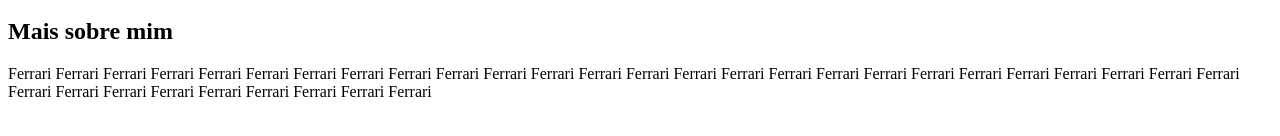
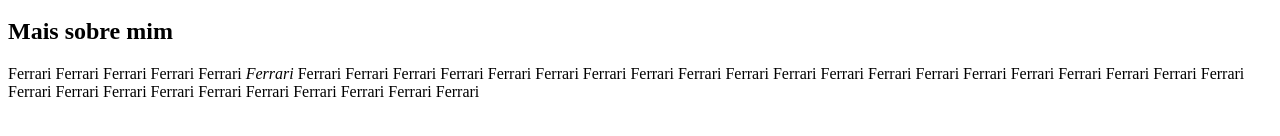
Before and after one commit to gustavoGGV/gustavovieira, a plain HTML site: page index.html in a window 1280 px wide. Shown: the part 138-274 px from the top of the page. Drawn offline with Linux system fonts and the light colour scheme.

Commit message:
Update index.html

```diff
--- a/index.html
+++ b/index.html
@@ -10,7 +10,7 @@
         <p>Mengo Mengo Mengo Mengo Mengo Mengo Mengo Mengo Mengo Mengo Mengo Mengo Mengo Mengo Mengo Mengo Mengo Mengo Mengo Mengo Mengo Mengo Mengo Mengo Mengo Mengo Mengo Mengo Mengo Mengo Mengo Mengo Mengo Mengo Mengo Mengo Mengo Mengo Mengo Mengo Mengo Mengo Mengo Mengo Mengo Mengo Mengo </p>
 
         <h2>Mais sobre mim</h2>
-        <p>Ferrari Ferrari Ferrari Ferrari Ferrari Ferrari Ferrari Ferrari Ferrari Ferrari Ferrari Ferrari Ferrari Ferrari Ferrari Ferrari Ferrari Ferrari Ferrari Ferrari Ferrari Ferrari Ferrari Ferrari Ferrari Ferrari Ferrari Ferrari Ferrari Ferrari Ferrari Ferrari Ferrari Ferrari Ferrari </p>
+        <p>Ferrari Ferrari Ferrari Ferrari Ferrari <em>Ferrari</em> Ferrari Ferrari Ferrari Ferrari Ferrari Ferrari Ferrari Ferrari Ferrari Ferrari Ferrari Ferrari Ferrari Ferrari Ferrari Ferrari Ferrari Ferrari Ferrari Ferrari Ferrari Ferrari Ferrari Ferrari Ferrari Ferrari Ferrari Ferrari Ferrari Ferrari </p>
     </body>
 
 </html>
```
